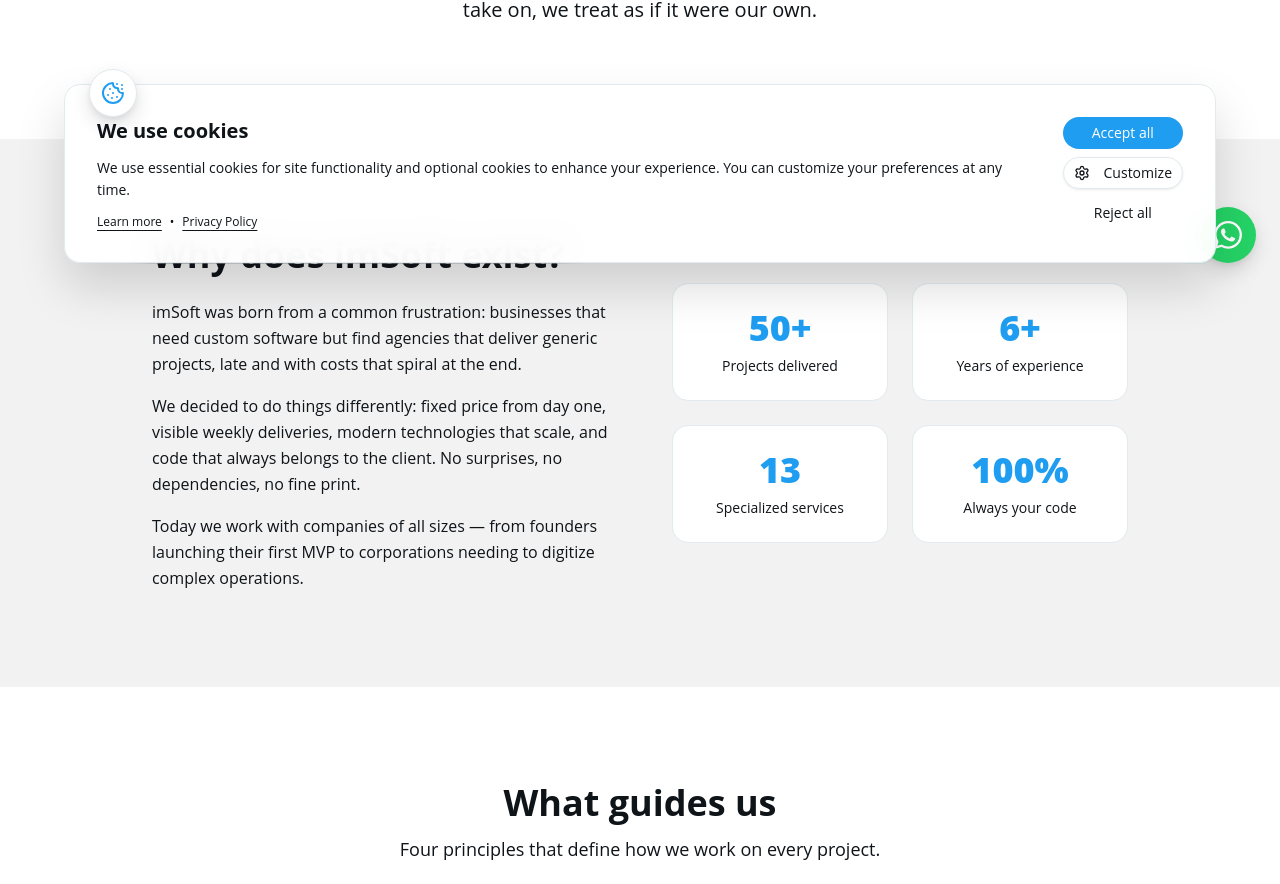
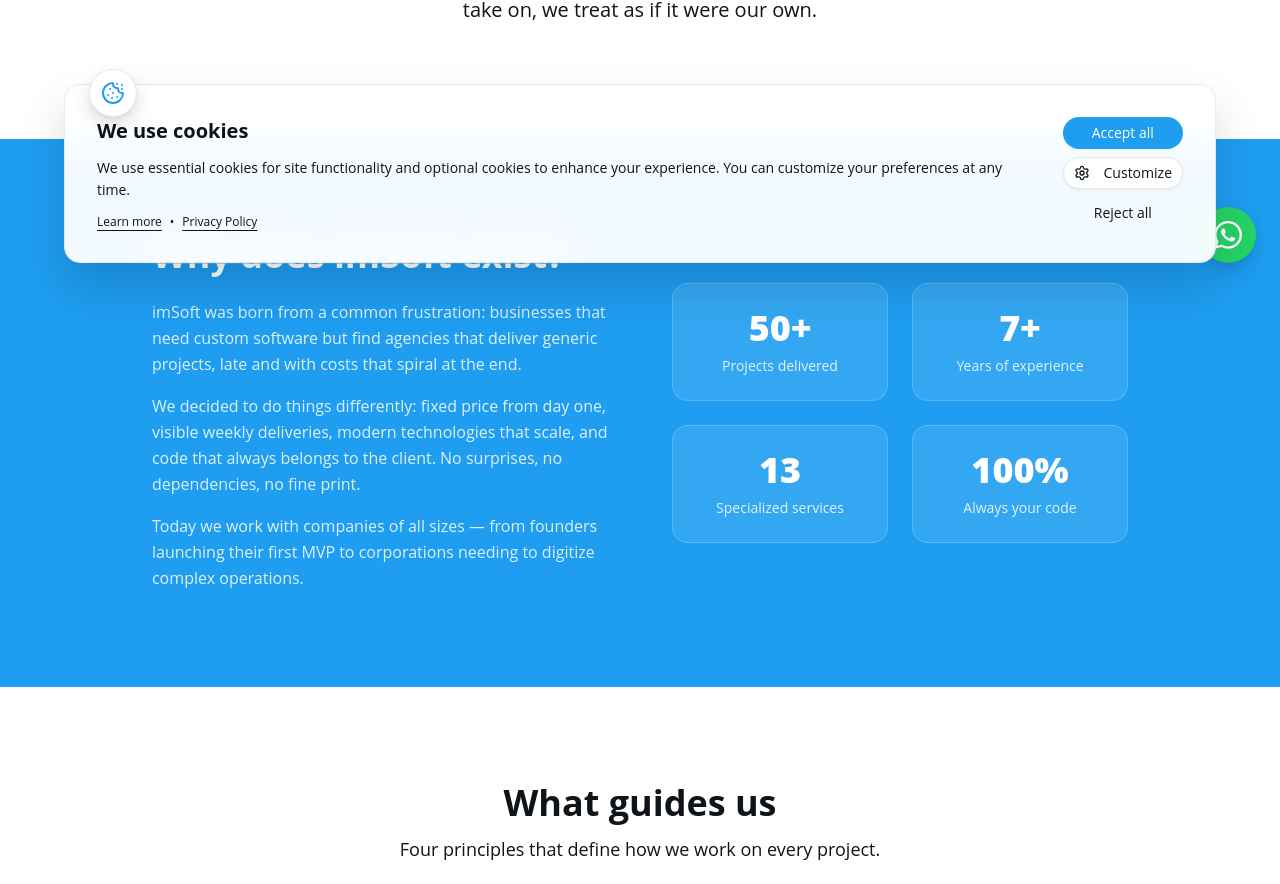
Before and after one commit to imsoft/imSoft, a Next.js app: page /en/about in a window 1280 px wide. Shown: the part 513-1397 px from the top of the page. Built offline with nearby package versions, Linux system fonts and the light colour scheme; no server answers; the database is empty.

Commit message:
style(about): update Historia section styling and calculate experience years dynamically

```diff
--- a/src/app/[lang]/about/page.tsx
+++ b/src/app/[lang]/about/page.tsx
@@ -127,14 +127,14 @@ export default async function AboutPage({
           </section>
 
           {/* ── Historia ── */}
-          <section className="py-16 md:py-24 bg-muted/50">
+          <section className="py-16 md:py-24 bg-primary text-primary-foreground">
             <div className="mx-auto max-w-5xl px-6">
               <div className="grid grid-cols-1 lg:grid-cols-2 gap-16 items-center">
                 <div>
-                  <h2 className="text-3xl md:text-4xl font-bold mb-6">
+                  <h2 className="text-3xl md:text-4xl font-bold mb-6 text-primary-foreground">
                     {isEs ? '¿Por qué existe imSoft?' : 'Why does imSoft exist?'}
                   </h2>
-                  <div className="space-y-4 text-muted-foreground leading-relaxed">
+                  <div className="space-y-4 text-primary-foreground/85 leading-relaxed">
                     <p>
                       {isEs
                         ? 'imSoft nació de una frustración común: negocios que necesitan software a medida pero encuentran agencias que entregan proyectos genéricos, fuera de tiempo y con costos que se disparan al final.'
@@ -155,13 +155,30 @@ export default async function AboutPage({
                 <div className="grid grid-cols-2 gap-6">
                   {[
                     { number: '50+', label: isEs ? 'Proyectos entregados' : 'Projects delivered' },
-                    { number: '6+', label: isEs ? 'Años de experiencia' : 'Years of experience' },
+                    {
+                      number: (() => {
+                        const startYear = 2019;
+                        const startMonth = 4; // May (0-indexed)
+                        const currentDate = new Date();
+                        const currentYear = currentDate.getFullYear();
+                        const currentMonth = currentDate.getMonth();
+                        let years = currentYear - startYear;
+                        if (currentMonth < startMonth) {
+                          years--;
+                        }
+                        return `${years}+`;
+                      })(),
+                      label: isEs ? 'Años de experiencia' : 'Years of experience',
+                    },
                     { number: '13', label: isEs ? 'Servicios especializados' : 'Specialized services' },
                     { number: '100%', label: isEs ? 'Código tuyo siempre' : 'Always your code' },
                   ].map((stat, i) => (
-                    <div key={i} className="bg-background rounded-2xl p-6 text-center border border-border">
-                      <div className="text-4xl font-black text-primary mb-2">{stat.number}</div>
-                      <div className="text-sm text-muted-foreground">{stat.label}</div>
+                    <div
+                      key={i}
+                      className="bg-primary-foreground/10 rounded-2xl p-6 text-center border border-white/20 transition-all duration-300 hover:bg-primary-foreground/20 hover:border-white/40 hover:-translate-y-1 hover:shadow-lg"
+                    >
+                      <div className="text-4xl font-black text-primary-foreground mb-2">{stat.number}</div>
+                      <div className="text-sm text-primary-foreground/85">{stat.label}</div>
                     </div>
                   ))}
                 </div>
```
